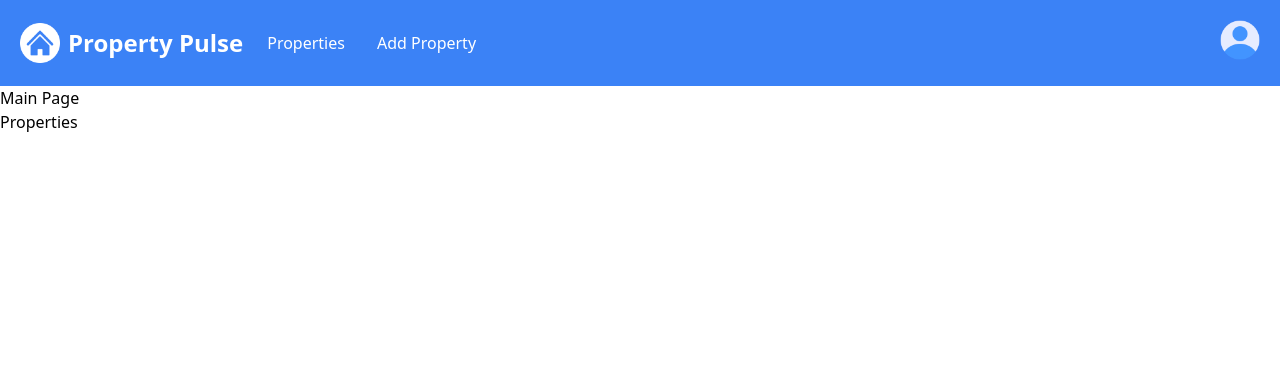
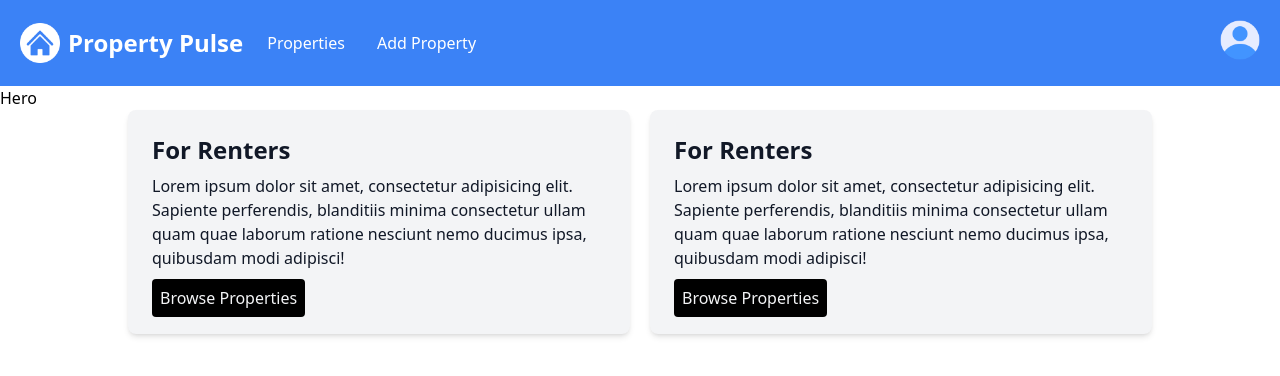
Before and after one commit to D10f/property-pulse, a Next.js app: page / in a window 1280 px wide. Shown: the top 376 px of the page. Built offline with nearby package versions, Linux system fonts and the light colour scheme.

Commit message:
add Infobox component

```diff
--- a/src/app/page.tsx
+++ b/src/app/page.tsx
@@ -1,10 +1,46 @@
-import Link from "next/link";
+import Hero from "@/components/Hero";
+import InfoBox from "@/components/InfoBox";
 
 const HomePage = () => {
     return (
         <>
-            <h1>Main Page</h1>
-            <Link href="/properties">Properties</Link>
+            <Hero />
+
+            <div className="flex flex-col gap-5 md:flex-row justify-center items-center max-w-screen-lg mx-5 md:mx-10 lg:mx-auto">
+                <InfoBox
+                    heading="For Renters"
+                    bgColor="bg-gray-100"
+                    buttonCTA={
+                        <a
+                            className="bg-black text-gray-100 p-2 rounded"
+                            href="/properties"
+                        >
+                            Browse Properties
+                        </a>
+                    }
+                >
+                    Lorem ipsum dolor sit amet, consectetur adipisicing elit. Sapiente
+                    perferendis, blanditiis minima consectetur ullam quam quae laborum
+                    ratione nesciunt nemo ducimus ipsa, quibusdam modi adipisci!
+                </InfoBox>
+
+                <InfoBox
+                    heading="For Renters"
+                    bgColor="bg-gray-100"
+                    buttonCTA={
+                        <a
+                            className="bg-black text-gray-100 p-2 rounded"
+                            href="/properties"
+                        >
+                            Browse Properties
+                        </a>
+                    }
+                >
+                    Lorem ipsum dolor sit amet, consectetur adipisicing elit. Sapiente
+                    perferendis, blanditiis minima consectetur ullam quam quae laborum
+                    ratione nesciunt nemo ducimus ipsa, quibusdam modi adipisci!
+                </InfoBox>
+            </div>
         </>
     );
 };
--- /dev/null
+++ b/src/components/Hero.tsx
@@ -0,0 +1,5 @@
+const Hero = () => {
+    return <h1>Hero</h1>;
+};
+
+export default Hero;
--- /dev/null
+++ b/src/components/InfoBox.tsx
@@ -0,0 +1,25 @@
+type InfoBoxProps = {
+    heading: string;
+    bgColor?: string;
+    textColor?: string;
+    buttonCTA: React.ReactNode;
+    children: React.ReactNode;
+};
+
+const InfoBox = ({
+    heading,
+    bgColor = "bg-blue-500",
+    textColor = "text-gray-900",
+    buttonCTA,
+    children,
+}: InfoBoxProps) => {
+    return (
+        <article className={`${bgColor} ${textColor} p-6 rounded-lg shadow-md`}>
+            <h2 className="text-2xl font-bold text-current">{heading}</h2>
+            <p className="mt-2 mb-4 text-current">{children}</p>
+            {buttonCTA}
+        </article>
+    );
+};
+
+export default InfoBox;
```
